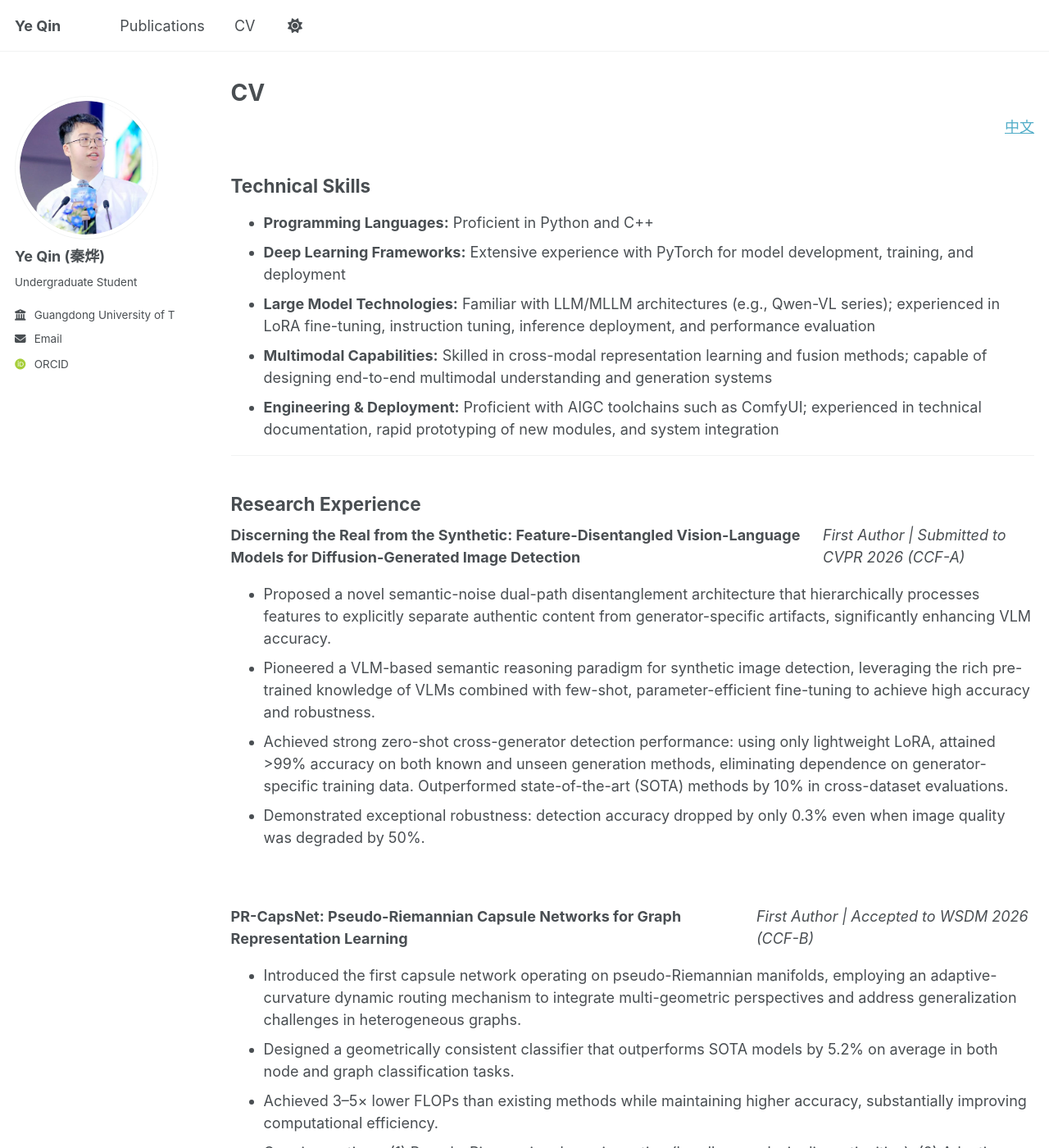
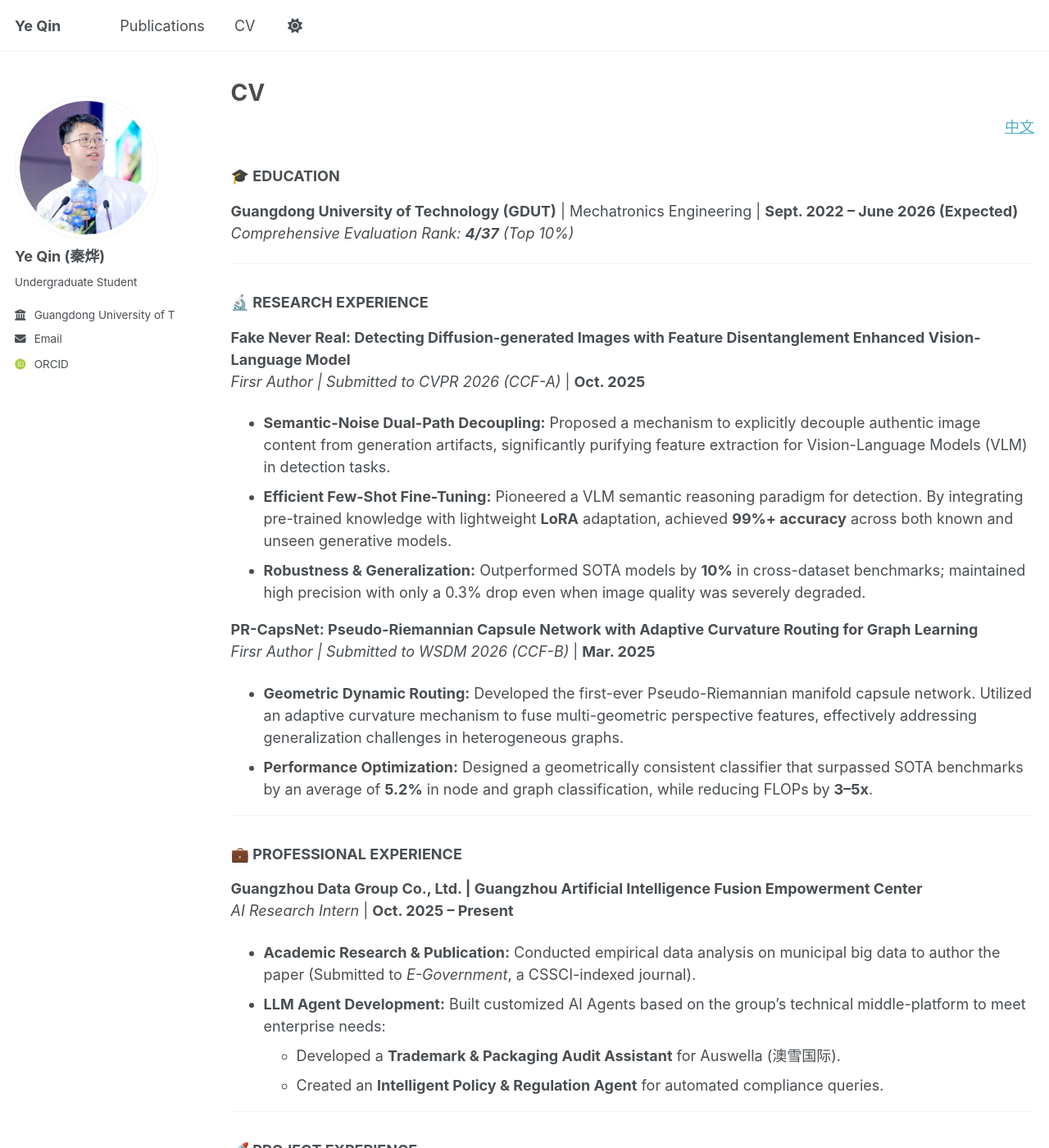
Before and after one commit to suannaige/suannaige.github.io, a Jekyll site: the page built from _pages/cv.md, in a window 1280 px wide and 1400 px high. Shown: the whole window at 82% size. Built offline with Jekyll 4.4.1, drawn with Linux system fonts in a browser that asks for light colours; some web fonts are replaced; a script that is not in the unit is left out; some of the changed text lies outside the part shown.

Commit message:
更正了英文简历

```diff
--- a/_pages/cv.md
+++ b/_pages/cv.md
@@ -8,95 +8,68 @@ author_profile: true
   <a href="/cv_cn/">中文</a>
 </div>
 
-## Technical Skills
-- **Programming Languages:** Proficient in Python and C++
-- **Deep Learning Frameworks:** Extensive experience with PyTorch for model development, training, and deployment
-- **Large Model Technologies:** Familiar with LLM/MLLM architectures (e.g., Qwen-VL series); experienced in LoRA fine-tuning, instruction tuning, inference deployment, and performance evaluation
-- **Multimodal Capabilities:** Skilled in cross-modal representation learning and fusion methods; capable of designing end-to-end multimodal understanding and generation systems
-- **Engineering & Deployment:** Proficient with AIGC toolchains such as ComfyUI; experienced in technical documentation, rapid prototyping of new modules, and system integration
+### 🎓 EDUCATION
+
+**Guangdong University of Technology (GDUT)** | Mechatronics Engineering | **Sept. 2022 – June 2026 (Expected)**
+*Comprehensive Evaluation Rank: **4/37** (Top 10%)*
 
 ---
 
-## Research Experience
+### 🔬 RESEARCH EXPERIENCE
 
-<div style="display: flex; justify-content: space-between; align-items: baseline;">
-  <strong>Discerning the Real from the Synthetic: Feature-Disentangled Vision-Language Models for Diffusion-Generated Image Detection</strong>
-  <em>First Author | Submitted to CVPR 2026 (CCF-A)</em>
-</div>
-- Proposed a novel semantic-noise dual-path disentanglement architecture that hierarchically processes features to explicitly separate authentic content from generator-specific artifacts, significantly enhancing VLM accuracy.
-- Pioneered a VLM-based semantic reasoning paradigm for synthetic image detection, leveraging the rich pre-trained knowledge of VLMs combined with few-shot, parameter-efficient fine-tuning to achieve high accuracy and robustness.
-- Achieved strong zero-shot cross-generator detection performance: using only lightweight LoRA, attained >99% accuracy on both known and unseen generation methods, eliminating dependence on generator-specific training data. Outperformed state-of-the-art (SOTA) methods by 10% in cross-dataset evaluations.
-- Demonstrated exceptional robustness: detection accuracy dropped by only 0.3% even when image quality was degraded by 50%.
+**Fake Never Real: Detecting Diffusion-generated Images with Feature Disentanglement Enhanced Vision-Language Model**
+*Firsr Author | Submitted to CVPR 2026 (CCF-A)* | **Oct. 2025**
+- **Semantic-Noise Dual-Path Decoupling:** Proposed a mechanism to explicitly decouple authentic image content from generation artifacts, significantly purifying feature extraction for Vision-Language Models (VLM) in detection tasks.
+- **Efficient Few-Shot Fine-Tuning:** Pioneered a VLM semantic reasoning paradigm for detection. By integrating pre-trained knowledge with lightweight **LoRA** adaptation, achieved **99%+ accuracy** across both known and unseen generative models.
+- **Robustness & Generalization:** Outperformed SOTA models by **10%** in cross-dataset benchmarks; maintained high precision with only a 0.3% drop even when image quality was severely degraded.
 
-<br>
-
-<div style="display: flex; justify-content: space-between; align-items: baseline;">
-  <strong>PR-CapsNet: Pseudo-Riemannian Capsule Networks for Graph Representation Learning</strong>
-  <em>First Author | Accepted to WSDM 2026 (CCF-B)</em>
-</div>
-- Introduced the first capsule network operating on pseudo-Riemannian manifolds, employing an adaptive-curvature dynamic routing mechanism to integrate multi-geometric perspectives and address generalization challenges in heterogeneous graphs.
-- Designed a geometrically consistent classifier that outperforms SOTA models by 5.2% on average in both node and graph classification tasks.
-- Achieved 3–5× lower FLOPs than existing methods while maintaining higher accuracy, substantially improving computational efficiency.
-- Core innovations: (1) Pseudo-Riemannian dynamic routing (handles geodesic discontinuities); (2) Adaptive curvature learning; (3) Projection-based classifier in pseudo-Riemannian space.
-
-<br>
-
-<div style="display: flex; justify-content: space-between; align-items: baseline;">
-  <strong>Self-Constrained Style Disentanglement for One-Shot Unsupervised Domain Adaptation in Semantic Segmentation</strong>
-  <em>Third Author | Submitted to AAAI 2025 (CCF-A)</em>
-</div>
-- Developed a lightweight style-disentanglement module: two compact CNN encoders appended to ViT features to decouple semantic and stylistic representations.
-- Designed a multi-objective joint loss function that jointly optimizes semantic consistency, style reconstruction, and image re-rendering quality, balancing training efficiency and generation fidelity.
-- The module is plug-and-play for downstream tasks such as style transfer or domain adaptation, enhancing model generalization.
+**PR-CapsNet: Pseudo-Riemannian Capsule Network with Adaptive Curvature Routing for Graph Learning**
+*Firsr Author | Submitted to WSDM 2026 (CCF-B)* | **Mar. 2025**
+- **Geometric Dynamic Routing:** Developed the first-ever Pseudo-Riemannian manifold capsule network. Utilized an adaptive curvature mechanism to fuse multi-geometric perspective features, effectively addressing generalization challenges in heterogeneous graphs.
+- **Performance Optimization:** Designed a geometrically consistent classifier that surpassed SOTA benchmarks by an average of **5.2%** in node and graph classification, while reducing FLOPs by **3–5x**.
 
 ---
 
-## Project Experience
+### 💼 PROFESSIONAL EXPERIENCE
 
-<div style="display: flex; justify-content: space-between; align-items: baseline;">
-  <strong>EagleEye: Fine-Grained Multimodal Fake News Detection System Powered by Huawei Ascend Full-Stack AI</strong>
-  <em>Team Lead | Huawei Ascend AI Innovation Contest 2025 | Jun 2025 – Present</em>
-</div>
-- Designed a shallow-deep collaborative reasoning architecture to enhance detection capability.
-- Implemented a two-stage coarse-to-fine detection framework capable of identifying diverse forgery techniques.
-- Constructed a Chinese multimodal dataset tailored to local linguistic and cultural contexts, achieving 40% higher accuracy than commercial competitors.
-
-<br>
-
-<div style="display: flex; justify-content: space-between; align-items: baseline;">
-  <strong>Autonomous Collision Avoidance System for Unmanned Vessels in Extreme Weather</strong>
-  <em>Team Lead | Huawei Ascend AI Innovation Contest 2024 – “Most Commercially Promising Award” | Jun 2024 – Dec 2024</em>
-</div>
-- Trained an obstacle-avoidance policy network using MAPPO reinforcement learning, with a multi-objective reward function balancing safety and path efficiency.
-- Integrated vessel dynamics parameters with the RL decision module; conducted multiple rounds of real-world water trials under extreme weather conditions, validating system robustness.
-
-<br>
-
-<div style="display: flex; justify-content: space-between; align-items: baseline;">
-  <strong>Ascend-Powered Cell Detection Software</strong>
-  <em>Team Lead | Huawei Ascend AI Innovation Contest 2023 – Guangzhou Gold Award | Jun 2023 – Dec 2023</em>
-</div>
-- Developed an end-to-end cell detection system encompassing data input, preprocessing, inference, and result visualization.
-- Enhanced the DiffusionDet framework with diffusion mechanisms, significantly improving sensitivity to tiny tumor cells and robustness against noise.
-- Trained on a hybrid dataset (private + public); achieved ~15% higher detection accuracy than existing methods on real clinical samples.
+**Guangzhou Data Group Co., Ltd. |  Guangzhou Artificial Intelligence Fusion Empowerment Center**
+*AI Research Intern* | **Oct. 2025 – Present**
+- **Academic Research & Publication:** Conducted empirical data analysis on municipal big data to author the paper (Submitted to *E-Government*, a CSSCI-indexed journal).
+- **LLM Agent Development:** Built customized AI Agents based on the group's technical middle-platform to meet enterprise needs:
+    - Developed a **Trademark & Packaging Audit Assistant** for Auswella (澳雪国际).
+    - Created an **Intelligent Policy & Regulation Agent** for automated compliance queries.
 
 ---
 
-## Honors & Certifications
+### 🚀 PROJECT EXPERIENCE
 
-<div style="display: flex; justify-content: space-between; align-items: baseline; margin-bottom: 8px;">
-  <span>Huawei Ascend AI Innovation Contest 2024 (Guangzhou) – Most Commercially Promising Award</span>
-  <strong>Oct 2024</strong>
-</div>
-<div style="display: flex; justify-content: space-between; align-items: baseline; margin-bottom: 8px;">
-  <span>Guangdong University of Technology – University-Level Scholarship (Third Class)</span>
-  <strong>Sep 2024</strong>
-</div>
-<div style="display: flex; justify-content: space-between; align-items: baseline; margin-bottom: 8px;">
-  <span>Huawei Ascend AI Innovation Contest 2023 (Guangzhou) – Gold Award</span>
-  <strong>Oct 2023</strong>
-</div>
-<div style="display: flex; justify-content: space-between; align-items: baseline; margin-bottom: 8px;">
-  <span>14th Blue Bridge Cup – C/C++ Programming Contest (Guangdong Province) – Second Prize</span>
-  <strong>Apr 2023</strong>
-</div>
+**"Eyes on Truth": Fine-Grained Multimodal Fake News Detection System via Ascend Full-Stack**
+*Team Leader | Bronze Award, 2025 Huawei Ascend AI Competition* | **Jun. 2025 – Present**
+- Architected a **deep-shallow collaborative inference framework** and a second-order fine-grained detection scheme to identify diverse Deepfake manipulations.
+- Constructed a comprehensive Chinese multimodal dataset with specialized linguistic adaptations, achieving an accuracy **40% higher** than leading commercial competitors.
+
+**Cell Detection Software Based on Ascend Platform**
+*Team Leader | Gold Award, 2023 Huawei Ascend AI Competition* | **Jun. 2023 – Dec. 2023**
+- Designed an end-to-end detection system by introducing a diffusion mechanism based on **DiffusionDet**, significantly enhancing the sensitivity for detecting micro-tumor cells.
+- Trained on a hybrid of private and public datasets; improved detection accuracy on real-world clinical samples by approximately **15%** compared to existing methodologies.
+
+---
+
+### 🏛 LEADERSHIP & CAMPUS ACTIVITIES
+
+**Huawei-GDUT Kunpeng & Ascend Developer Innovation Hub (Small A Innovation Team)**
+*AI Group Leader / Core Member of "Digital Intelligence Healthcare" Team*
+- **Technical Leadership:** Defined a talent cultivation pipeline: "Project Practice → Open Source Contribution → Competition → Industry Deployment." Led the team to resolve cross-disciplinary technical bottlenecks, securing multiple Gold Awards in national AI competitions.
+- **Technical Evangelism & Speaking:**
+    - **May 2024:** Represented GDUT at the **Huawei Ascend Developer Conference** in Beijing.
+    - **Dec. 2024:** Invited as a **Guest Speaker** at "Ascend Workshop" (Guangzhou) to demonstrate research and engineering outcomes based on the MindSpore framework to industry experts.
+- **Professional Certification:** Obtained **Huawei Ascend C Operator Development Certification (Intermediate & Junior levels)**, demonstrating proficiency in domestic AI computing architectures.
+
+---
+
+### 🏆 HONORS & AWARDS
+
+- **Gold Award**, 2023 Huawei Ascend AI Competition (Guangzhou Region) | **Oct. 2023**
+- **Most Business Potential Award**, 2024 Huawei Ascend AI Competition (Guangzhou Region) | **Oct. 2024**
+- **Second Prize**, The 14th Blue Bridge Cup (Lanqiao) C/C++ Programming Contest (Guangdong) | **Apr. 2023**
+- **University Scholarship (Third Class)**, Guangdong University of Technology | **Sep. 2024**
```
